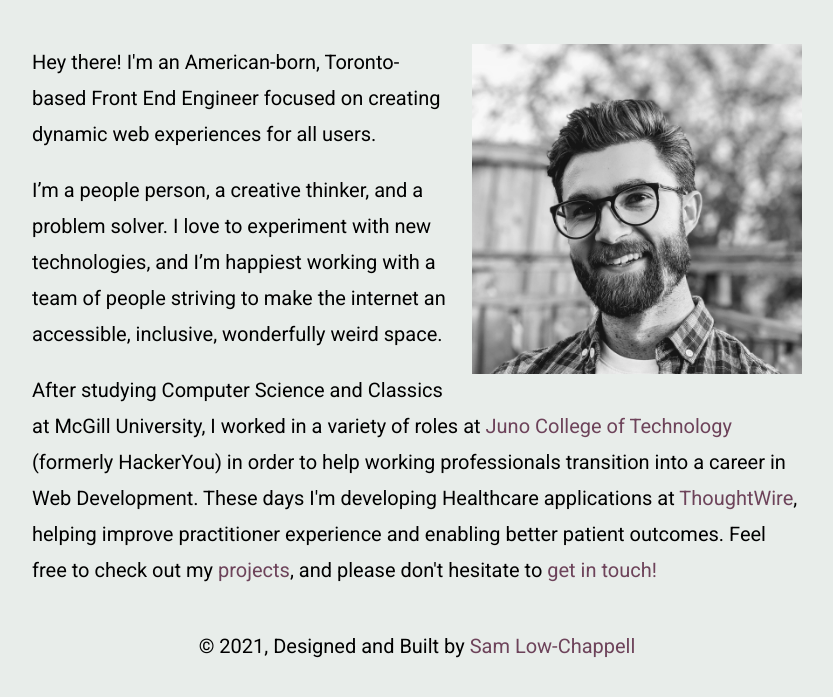
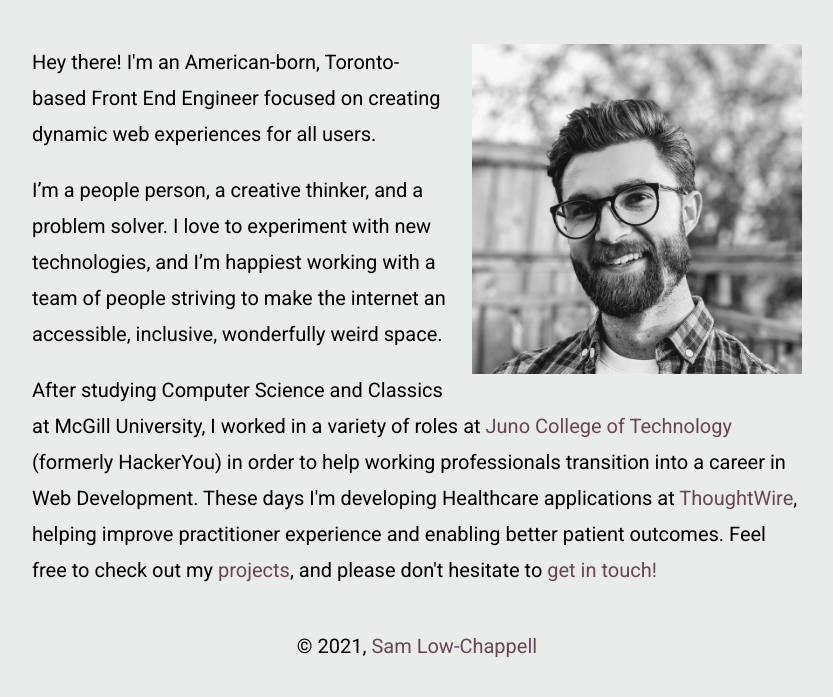
Before and after one commit to sjlowchappell/portfolio, a Gatsby site: page / in a window 1280 px wide. Shown: the part 227-924 px from the top of the page, without its empty margins (223-1056 px from the left). Built offline with nearby package versions, Linux system fonts and the light colour scheme; Gatsby itself is replaced by a stand-in of ours.

Commit message:
Updated footer

```diff
--- a/src/components/layout.js
+++ b/src/components/layout.js
@@ -17,8 +17,7 @@ const Layout = ({ pageTitle, children }) => {
                 <main>{children}</main>
                 <footer>
                     <p>
-                        © {new Date().getFullYear()}, Designed and Built by{' '}
-                        <a href="https://samlow-chappell.com">
+                        © {new Date().getFullYear()}, <a href="https://samlow-chappell.com">
                             Sam Low-Chappell
                         </a>
                     </p>
```
